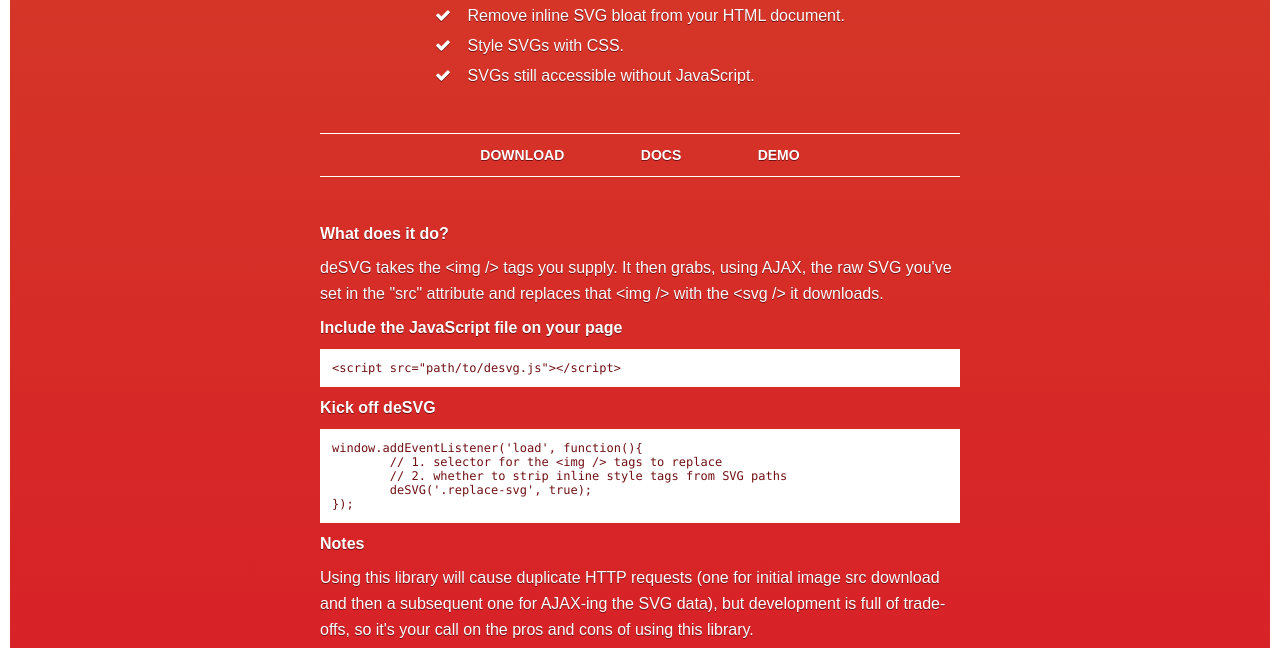
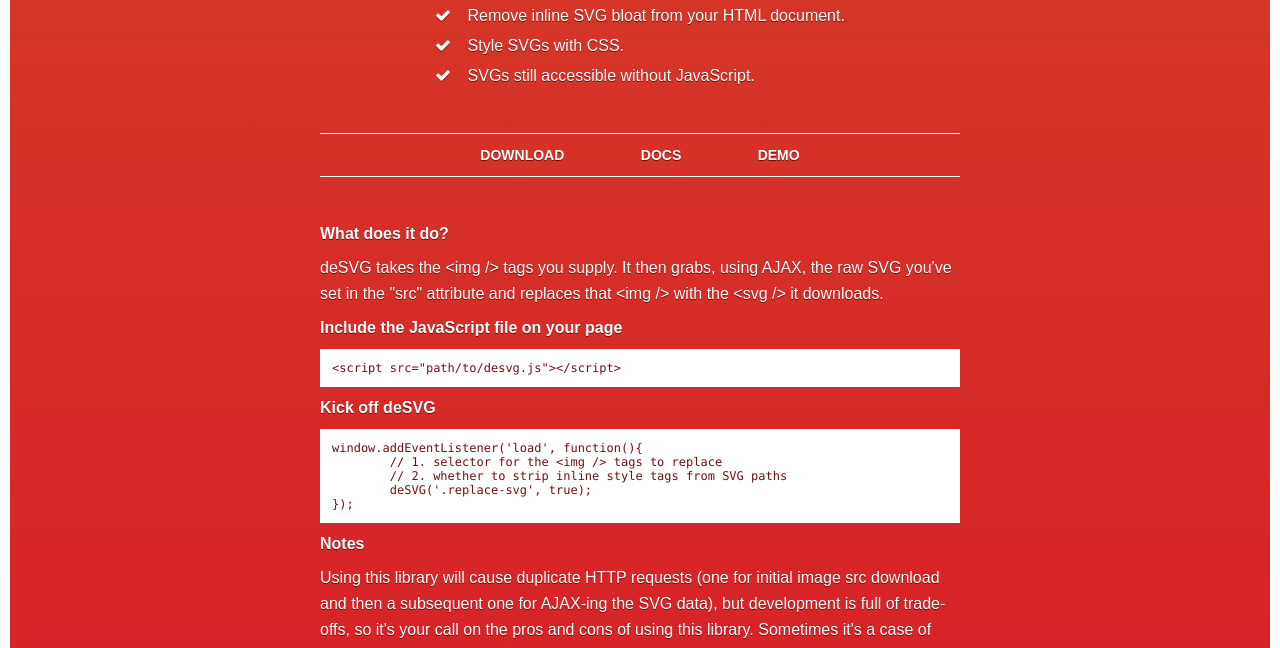
Before and after one commit to benhowdle89/deSVG, a plain HTML site: page index.html in a window 1280 px wide. Shown: the part 278-926 px from the top of the page. Drawn offline with Linux system fonts and the light colour scheme.

Commit message:
Update index.html

```diff
--- a/index.html
+++ b/index.html
@@ -34,7 +34,7 @@
 	deSVG('.replace-svg', true);
 });</code></pre>
 		<h3>Notes</h3>
-		<p>Using this library will cause duplicate HTTP requests (one for initial image src download and then a subsequent one for AJAX-ing the SVG data), but development is full of trade-offs, so it's your call on the pros and cons of using this library.</p>
+		<p>Using this library will cause duplicate HTTP requests (one for initial image src download and then a subsequent one for AJAX-ing the SVG data), but development is full of trade-offs, so it's your call on the pros and cons of using this library. Sometimes it's a case of choosing between micro-optimisations vs. a sane development workflow. I trust your judgement.</p>
 	</div>
 
 	<footer>
```
